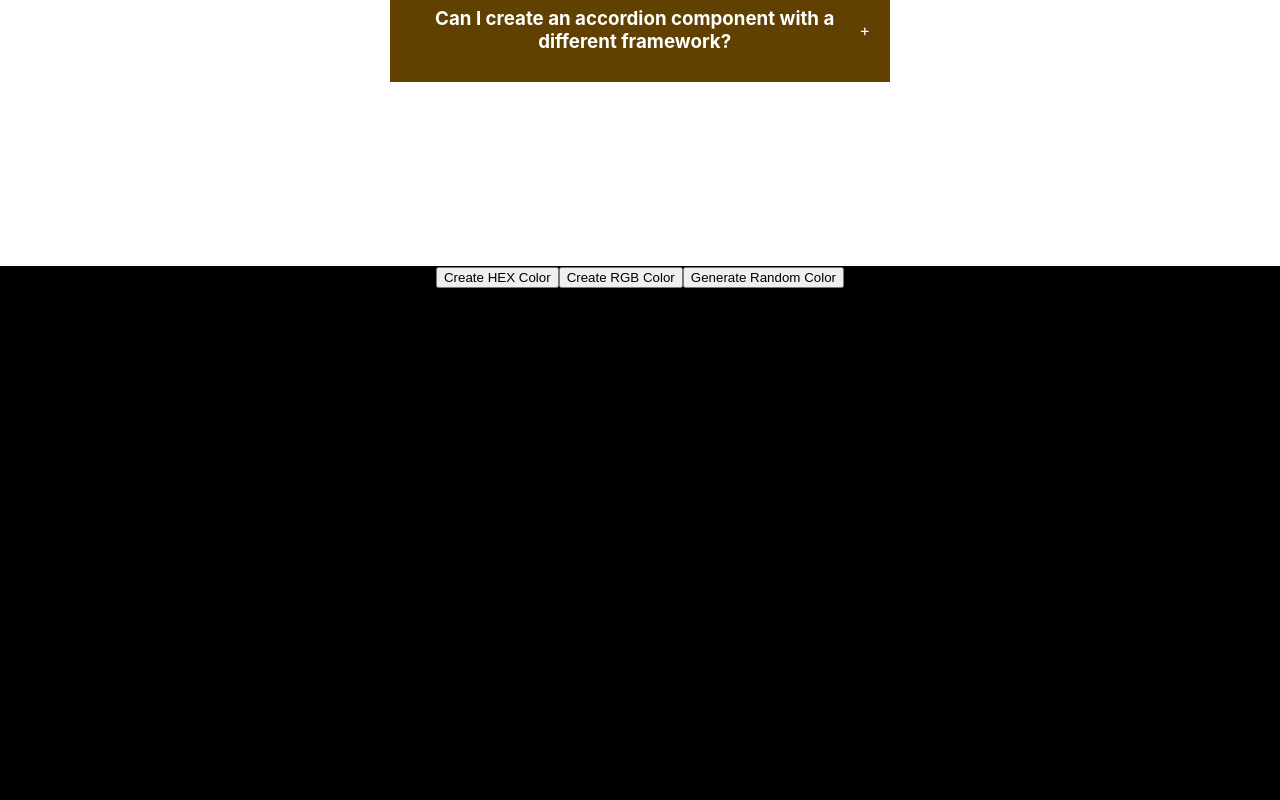
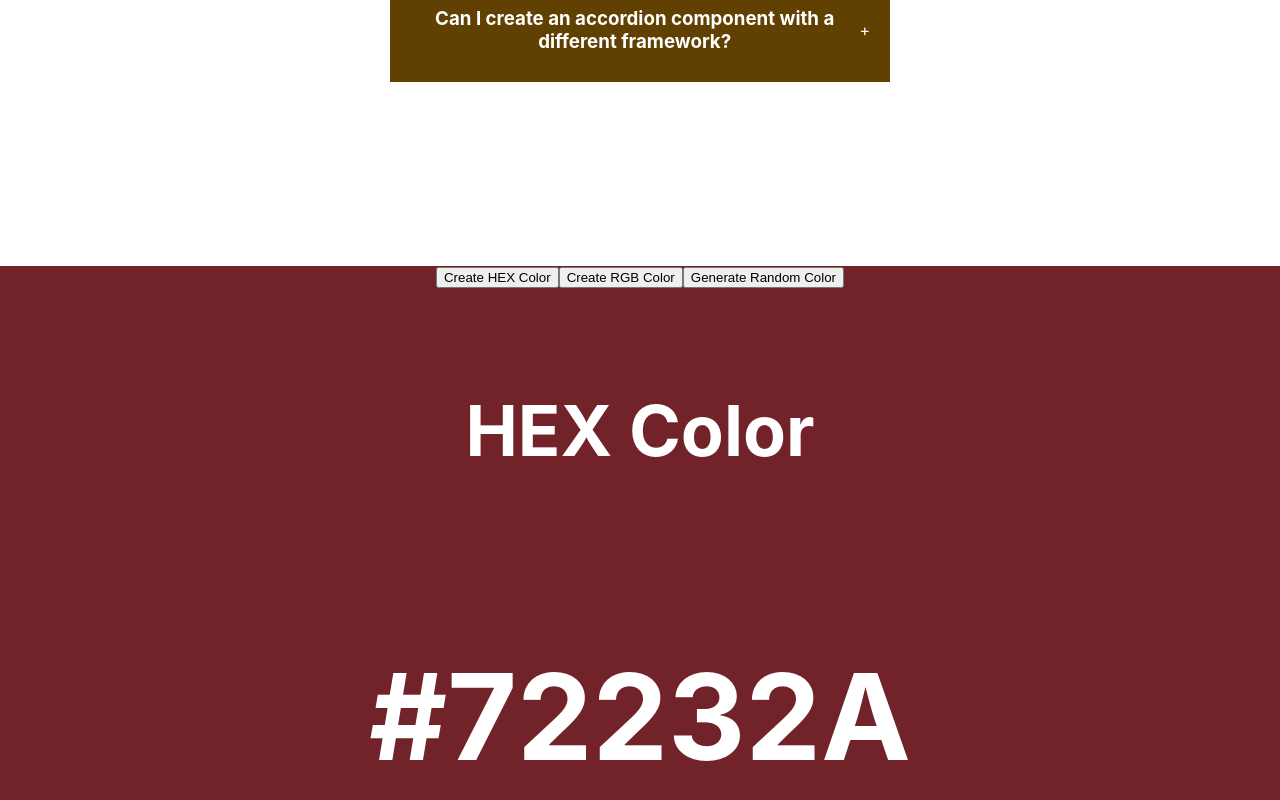
Before and after one commit to Juancaceres963/25_react_projects, a React (Create React App) app: page / in a window 1280 px wide. Shown: the part 554-1354 px from the top of the page. Built offline with nearby package versions, Linux system fonts and the light colour scheme.

Commit message:
handleCreateRandoRgbColor and div with Color characteristics

```diff
--- a/src/components/random-color/index.jsx
+++ b/src/components/random-color/index.jsx
@@ -1,27 +1,37 @@
-import { useState } from "react";
+import { useEffect, useState } from "react";
 
 export default function RandonColor() {
   const [typeOfColor, setTypeOfColor] = useState("hex");
   const [color, setColor] = useState("#000000");
 
   function RandonColorUtility(length) {
-    return Math.floor(Math.random()*length)
+    return Math.floor(Math.random() * length);
   }
 
   function handleCreateRandoHexColor() {
     const hex = [0, 1, 2, 3, 4, 5, 6, 7, 8, 9, "A", "B", "C", "D", "E", "F"];
     let hexColor = "#";
 
-    for (let i=0; i<6 ; i++){
-        hexColor += hex[RandonColorUtility(hex.length)]
+    for (let i = 0; i < 6; i++) {
+      hexColor += hex[RandonColorUtility(hex.length)];
     }
 
-    console.log(hexColor)
-
-    setColor(hexColor)
+    setColor(hexColor);
   }
 
-  function handleCreateRandoRgbColor() {}
+  function handleCreateRandoRgbColor() {
+    const r = RandonColorUtility(256);
+    const g = RandonColorUtility(256);
+    const b = RandonColorUtility(256);
+
+    setColor(`rgb(${r},${g},${b})`);
+    console.log(setColor);
+  }
+
+  useEffect(()=> {
+    if (typeOfColor === "hex") handleCreateRandoHexColor()
+    else handleCreateRandoRgbColor()
+  },[typeOfColor]);
 
   return (
     <div
@@ -42,6 +52,21 @@
       >
         Generate Random Color
       </button>
+      <div
+        style={{
+          display: "flex",
+          justifyContent: "center",
+          alignItems: "center",
+          color: "#fff",
+          fontSize: "60px",
+          marginTop: "30px",
+          flexDirection: "column",
+          gap: "20px",
+        }}
+      >
+        <h3>{typeOfColor === "rgb" ? "RGB Color" : "HEX Color"}</h3>
+        <h1>{color}</h1>
+      </div>
     </div>
   );
 }
```
